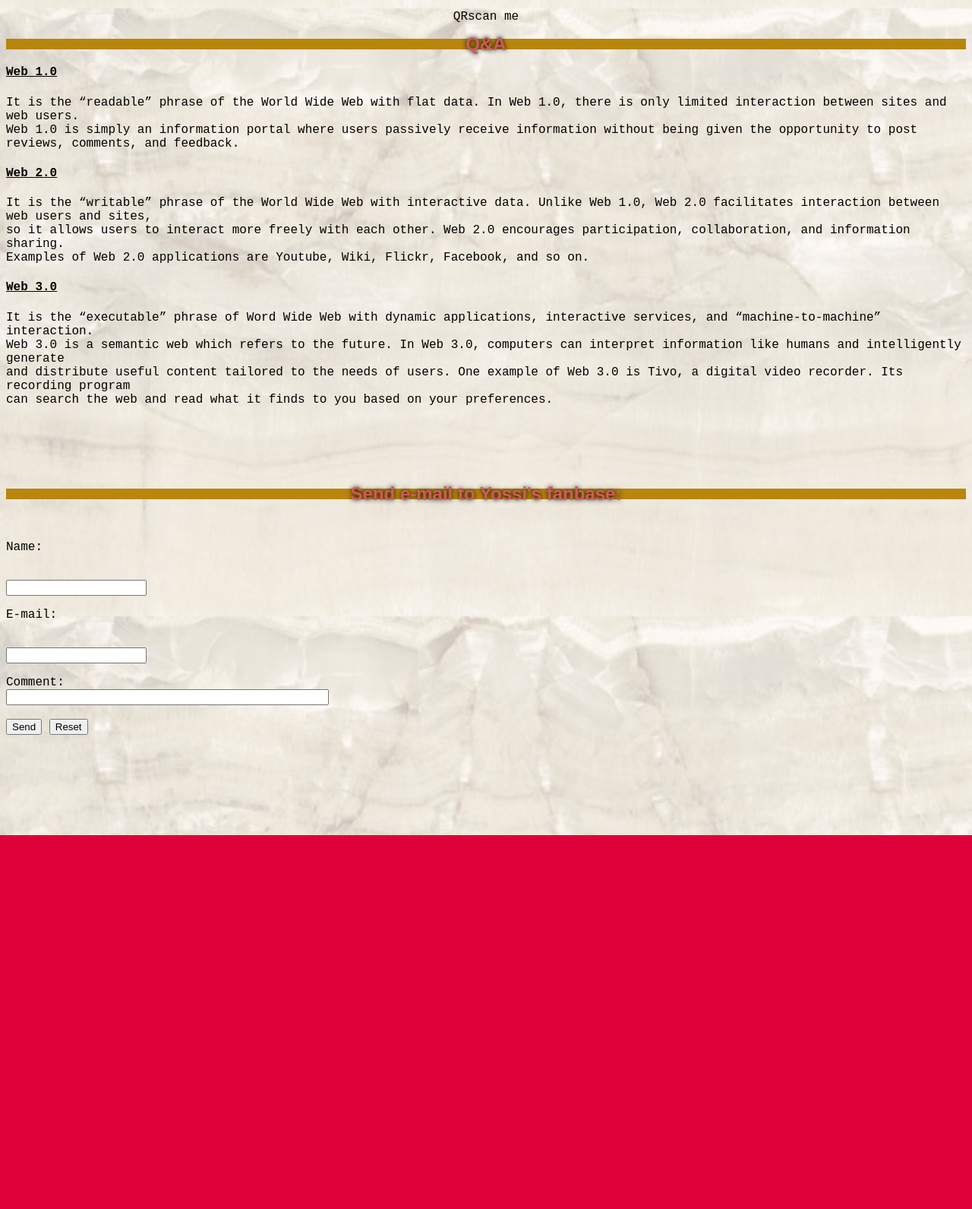
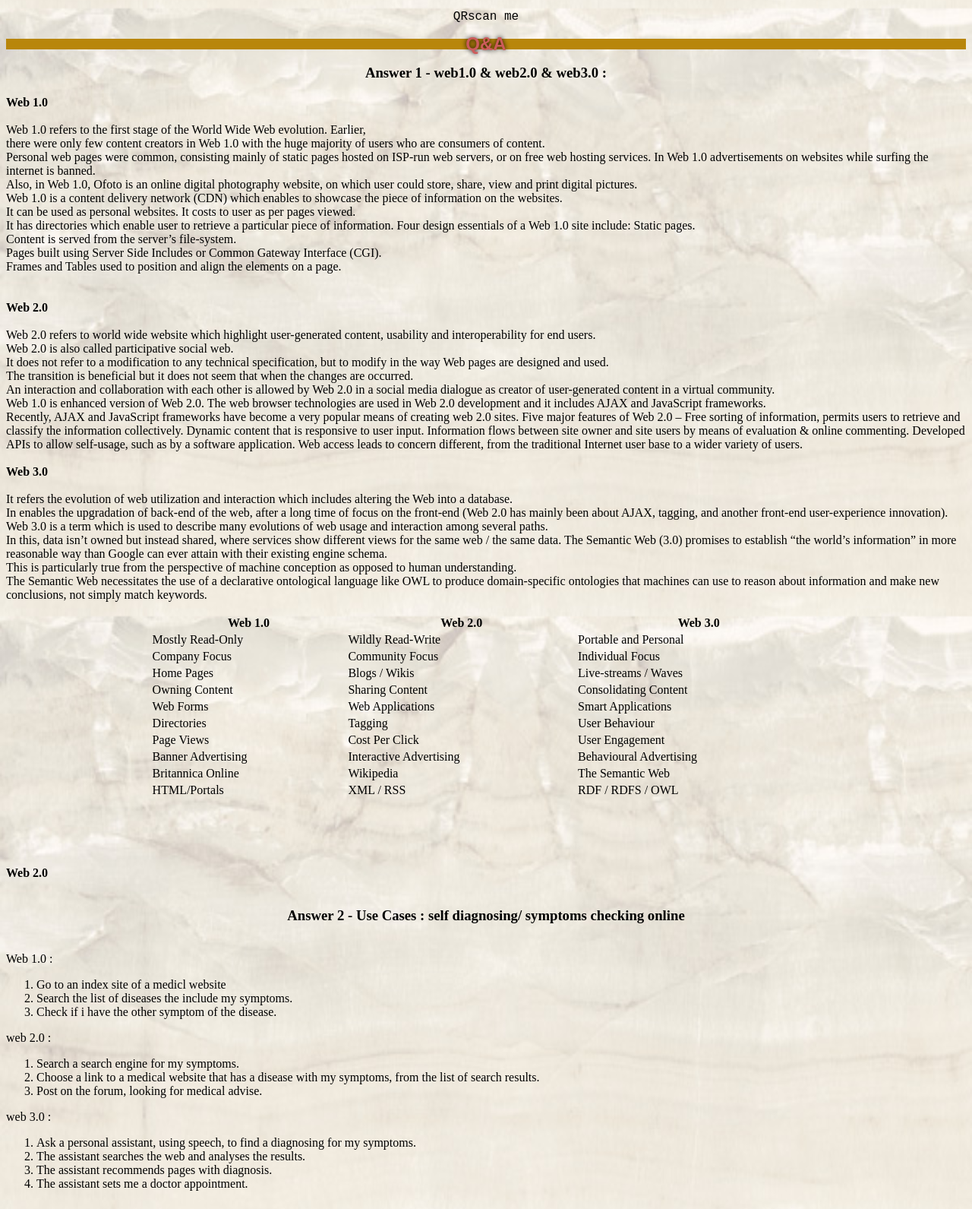
Before and after one commit to avi1101/HTML_1, a plain HTML site: page index.html in a window 1280 px wide. Shown: the part 1589-3180 px from the top of the page at 76% size. Before the commit the page ends 2688 px from the top, so only its background shows below. Drawn offline with Linux system fonts and the light colour scheme.

Commit message:
final update

```diff
--- a/index.html
+++ b/index.html
@@ -1,11 +1,9 @@
 <!DOCTYPE html>
 <html>
 <head>
+<link rel="icon" href="images/tabimg.PNG">
 <link rel="stylesheet" type="text/css" href="style.css" />
 <style>
-        body {
-        background-color: #DF013A
-        }
         text{
         background-color: darkgoldenrod
         }
@@ -142,26 +140,142 @@ In 2015 after his military service he managed multiple teams in various fields b
 
 <section id="spa" class="section">
         <h2 align="center">Q&A</h2>
+<H3 align="center">Answer 1 -  web1.0 & web2.0 & web3.0 :</H3>
+        <b align = "center">Web 1.0 </b><br/><br/>
+        Web 1.0 refers to the first stage of the World Wide Web evolution. Earlier,<br/> there were only few content creators in Web 1.0 with the huge majority of users who are consumers of content.<br/>
+        Personal web pages were common, consisting mainly of static pages hosted on ISP-run web servers, or on free web hosting services.
 
-        <h4 id="1"><u>Web 1.0</u></h4>
+        In Web 1.0 advertisements on websites while surfing the internet is banned.<br/>
+        Also, in Web 1.0, Ofoto is an online digital photography website, on which user could store, share, view and print digital pictures.<br/>
+        Web 1.0 is a content delivery network (CDN) which enables to showcase the piece of information on the websites.<br/>
+        It can be used as personal websites. It costs to user as per pages viewed.<br/>
+        It has directories which enable user to retrieve a particular piece of information.
 
-        <p>It is the “readable” phrase of the World Wide Web with flat data. In Web 1.0, there is only limited interaction between sites and web users. <br>
-        Web 1.0 is simply an information portal where users passively receive information without being given the opportunity to post reviews, comments, and feedback.</p>
+        Four design essentials of a Web 1.0 site include:
+        Static pages.<br/>
+        Content is served from the server’s file-system.<br/>
+        Pages built using Server Side Includes or Common Gateway Interface (CGI).<br/>
+        Frames and Tables used to position and align the elements on a page.<br/>
+        <br/><br/><b align = "center">Web 2.0 </b><br/><br/>
+        Web 2.0 refers to world wide website which highlight user-generated content, usability and interoperability for end users.<br/>
+        Web 2.0 is also called participative social web.<br/>
+        It does not refer to a modification to any technical specification, but to modify in the way Web pages are designed and used.<br/>
+        The transition is beneficial but it does not seem that when the changes are occurred.<br/>
+        An interaction and collaboration with each other is allowed by Web 2.0 in a social media dialogue as creator of user-generated content in a virtual community.<br/>
+        Web 1.0 is enhanced version of Web 2.0.
 
-        <h4 id="2"><u>Web 2.0</u></h4>
-        <p>It is the “writable” phrase of the World Wide Web with interactive data. Unlike Web 1.0, Web 2.0 facilitates interaction between web users and sites, <br>
-          so it allows users to interact more freely with each other. Web 2.0 encourages participation, collaboration, and information sharing. <br>
-          Examples of Web 2.0 applications are Youtube, Wiki, Flickr, Facebook, and so on.</p>
+        The web browser technologies are used in Web 2.0 development and it includes AJAX and JavaScript frameworks.<br/>
+        Recently, AJAX and JavaScript frameworks have become a very popular means of creating web 2.0 sites.
 
-        <h4 id="3"><u>Web 3.0</u></h4>
-        <p>It is the “executable” phrase of Word Wide Web with dynamic applications, interactive services, and “machine-to-machine” interaction. <br>
-          Web 3.0 is a semantic web which refers to the future. In Web 3.0, computers can interpret information like humans and intelligently generate <br>
-          and distribute useful content tailored to the needs of users. One example of Web 3.0 is Tivo, a digital video recorder.
-            Its recording program <br>can search the web and read what it finds to you based on your preferences.</p>
-          <br/>
+        Five major features of Web 2.0 –
+        Free sorting of information, permits users to retrieve and classify the information collectively.
+        Dynamic content that is responsive to user input.
+        Information flows between site owner and site users by means of evaluation & online commenting.
+        Developed APIs to allow self-usage, such as by a software application.
+        Web access leads to concern different, from the traditional Internet user base to a wider variety of users.
+
+        <br/><br/> <b align = "center">Web 3.0 </b><br/><br/>
+        It refers the evolution of web utilization and interaction which includes altering the Web into a database.<br/>
+        In enables the upgradation of back-end of the web, after a long time of focus on the front-end (Web 2.0 has mainly been about AJAX, tagging, and another front-end user-experience innovation).<br/>
+        Web 3.0 is a term which is used to describe many evolutions of web usage and interaction among several paths.<br/>
+        In this, data isn’t owned but instead shared, where services show different views for the same web / the same data.
+
+        The Semantic Web (3.0) promises to establish “the world’s information” in more reasonable way than Google can ever attain with their existing engine schema.<br/>
+        This is particularly true from the perspective of machine conception as opposed to human understanding.<br/>
+        The Semantic Web necessitates the use of a declarative ontological language like OWL to produce domain-specific ontologies that machines can use to reason about information and make new conclusions, not simply match keywords.
+
+
+        <p><center></p>
+        <table style="width:70%">
+        <thead>
+        <tr>
+        <th>Web 1.0</th>
+        <th>Web 2.0</th>
+        <th>Web 3.0</th>
+        </tr>
+        </thead>
+        <tbody>
+        <tr>
+        <td>Mostly Read-Only</td>
+        <td>Wildly Read-Write</td>
+        <td>Portable and Personal</td>
+        </tr>
+        <tr>
+        <td>Company Focus</td>
+        <td>Community Focus</td>
+        <td>Individual Focus</td>
+        </tr>
+        <tr>
+        <td>Home Pages</td>
+        <td>Blogs / Wikis</td>
+        <td>Live-streams / Waves</td>
+        </tr>
+        <tr>
+        <td>Owning Content</td>
+        <td>Sharing Content</td>
+        <td>Consolidating Content </td>
+        </tr>
+        <tr>
+        <td>Web Forms</td>
+        <td>Web Applications</td>
+        <td>Smart Applications</td>
+        </tr>
+        <tr>
+        <td>Directories</td>
+        <td>Tagging</td>
+        <td>User Behaviour</td>
+        </tr>
+        <tr>
+        <td>Page Views</td>
+        <td>Cost Per Click</td>
+        <td>User Engagement</td>
+        </tr>
+        <tr>
+        <td>Banner Advertising</td>
+        <td>Interactive Advertising</td>
+        <td>Behavioural Advertising </td>
+        </tr>
+        <tr>
+        <td>Britannica Online</td>
+        <td>Wikipedia</td>
+        <td>The Semantic Web</td>
+        </tr>
+        <tr>
+        <td>HTML/Portals</td>
+        <td>XML / RSS</td>
+        <td>RDF / RDFS / OWL</td>
+        </tr>
+        </tbody>
+        </table>
+        <p></center></p>
 
 <br/>
 <br/>
+      <br/><br/><b align = "center">Web 2.0 </b><br/><br/>
+      <H3 align="center">Answer 2 -  Use Cases : self diagnosing/ symptoms checking online </H3>
+      <br>
+    Web 1.0 :
+    <ol align="left">
+      <li>Go to an index site of a medicl website</li>
+      <li>Search the list of diseases the include my symptoms.</li>
+      <li>Check if i have the other symptom of the disease.</li>
+    </ol>
+    web 2.0 :
+    <ol align="left">
+        <li>Search a search engine for my symptoms.</li>
+        <li>Choose a link to a medical website that has a disease with my symptoms, from the list of search results.</li>
+        <li>Post on the forum, looking for medical advise.</li>
+      </ol>
+    web 3.0 :
+    <ol align="left">
+        <li>Ask a personal assistant, using speech, to find a diagnosing for my symptoms.</li>
+        <li>The assistant searches the web and analyses the results.</li>
+        <li>The assistant recommends pages with diagnosis.</li>
+        <li>The assistant sets me a doctor appointment.</li>
+      </ol>
+  </p>
+
+
 <br/>
 </section>
 
```
